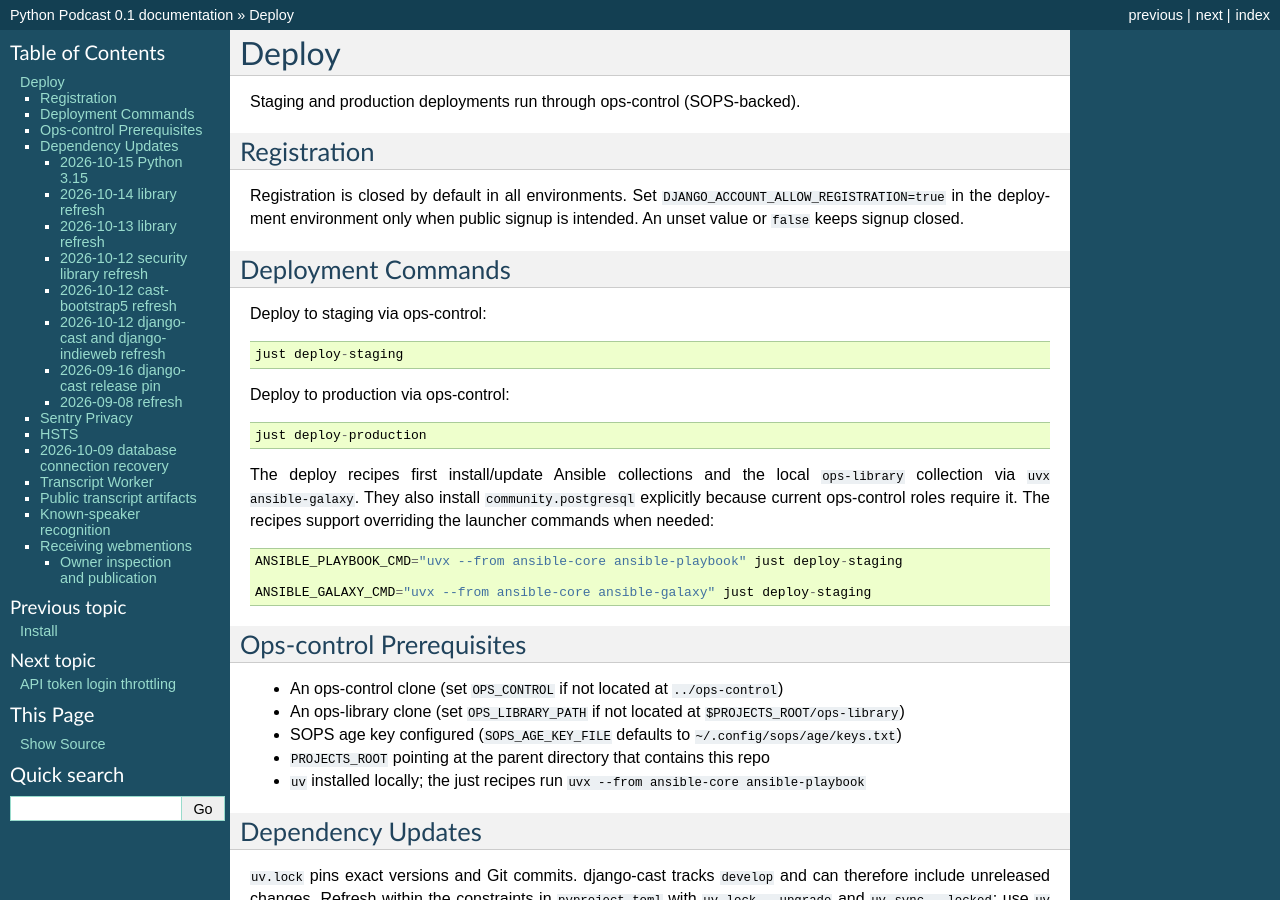
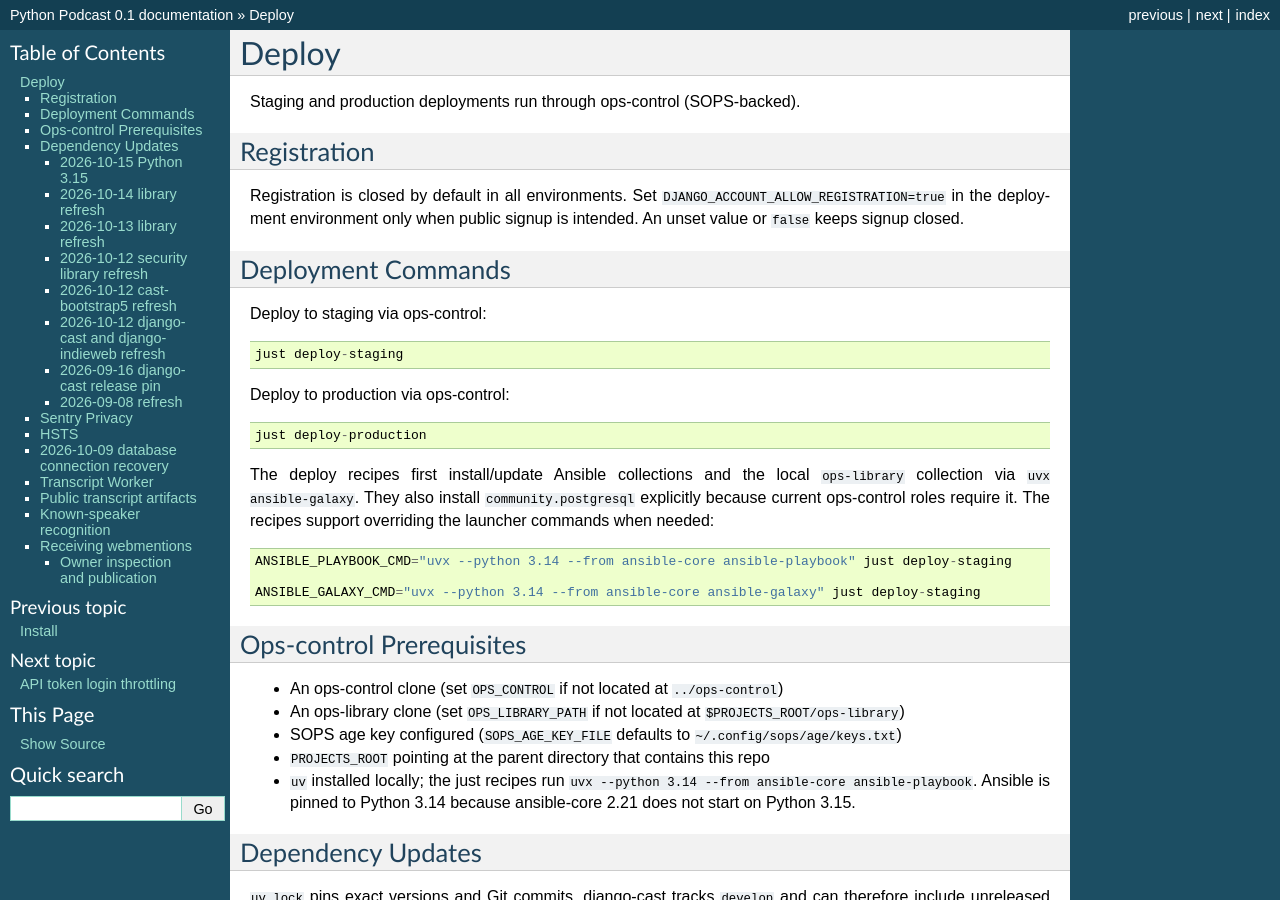
Before and after one commit to ephes/python-podcast, a Sphinx documentation site: the page built from docs/deploy.rst, in a window 1280 px wide and 900 px high. Built offline with Sphinx 7.4.7, drawn with Linux system fonts in a browser that asks for light colours.

Commit message:
Run the deploy recipes' Ansible on Python 3.14
ansible-core 2.21 does not start on Python 3.15, which uvx picked in this
repo, so deploy-bootstrap failed. Pin the launcher defaults to 3.14 like
the homepage does and document it.

```diff
--- a/docs/deploy.rst
+++ b/docs/deploy.rst
@@ -26,9 +26,9 @@ collection via ``uvx ansible-galaxy``. They also install ``community.postgresql`
 because current ops-control roles require it. The recipes support overriding the launcher
 commands when needed::
 
-    ANSIBLE_PLAYBOOK_CMD="uvx --from ansible-core ansible-playbook" just deploy-staging
+    ANSIBLE_PLAYBOOK_CMD="uvx --python 3.14 --from ansible-core ansible-playbook" just deploy-staging
 
-    ANSIBLE_GALAXY_CMD="uvx --from ansible-core ansible-galaxy" just deploy-staging
+    ANSIBLE_GALAXY_CMD="uvx --python 3.14 --from ansible-core ansible-galaxy" just deploy-staging
 
 Ops-control Prerequisites
 -------------------------
@@ -37,7 +37,8 @@ Ops-control Prerequisites
 * An ops-library clone (set ``OPS_LIBRARY_PATH`` if not located at ``$PROJECTS_ROOT/ops-library``)
 * SOPS age key configured (``SOPS_AGE_KEY_FILE`` defaults to ``~/.config/sops/age/keys.txt``)
 * ``PROJECTS_ROOT`` pointing at the parent directory that contains this repo
-* ``uv`` installed locally; the just recipes run ``uvx --from ansible-core ansible-playbook``
+* ``uv`` installed locally; the just recipes run ``uvx --python 3.14 --from ansible-core ansible-playbook``.
+  Ansible is pinned to Python 3.14 because ansible-core 2.21 does not start on Python 3.15.
 
 Dependency Updates
 ------------------
```
Also changed, not shown: 1 other file.
